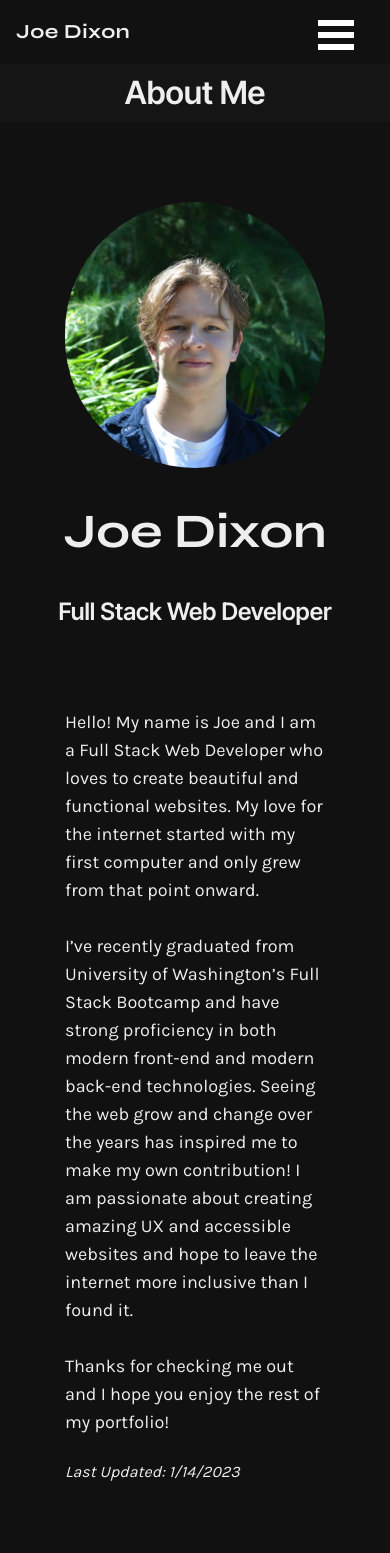
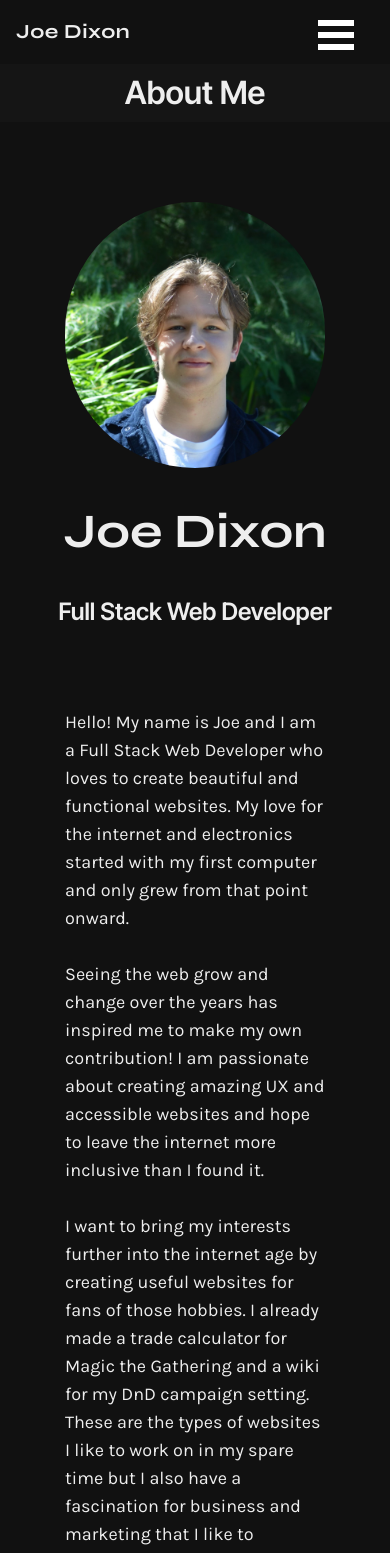
Before and after one commit to joerdixon/my-portfolio-2, a React (Create React App) app: page / in a window 390 px wide. Shown: the top 1553 px of the page. Built offline with nearby package versions, Linux system fonts and the light colour scheme.

Commit message:
about section rewrite and new animation speeds

```diff
--- a/src/components/Navbar/Header.jsx
+++ b/src/components/Navbar/Header.jsx
@@ -28,12 +28,12 @@ function Header(props) {
             {/* TODO: Add theme picker here. */}
             {/* Contact Links */}
             <ul className='footer-links hidden w-full md:flex justify-evenly items-center'>
+                {/* Gmail */}
+                <a className="transition-transform-colors hover:bg-gm-red hover:-translate-y-1 duration-500 rounded-full" href="mailto:joseph35dixon@gmail.com" target='_blank' rel="noreferrer" name="Link to create and send an email."><img className="contactlink" src={gmsvg} alt="Mail logo." /></a>
                 {/* Linked In */}
                 <a className="transition-transform-colors hover:bg-li-blue hover:-translate-y-1 duration-500 rounded-full" href="https://www.linkedin.com/in/joerdixon/" target='_blank' rel="noreferrer" name="Link to Joe's LinkedIn"><img className="contactlink" src={lisvg} alt="LinkedIn logo" /></a>
                 {/* GitHub */}
                 <a className="transition-transform-colors hover:bg-gh-grey hover:-translate-y-1 duration-500 rounded-full" href="https://github.com/joerdixon" target='_blank' rel="noreferrer" name="Link to Joe's GitHub Profile"><img className="contactlink" src={ghsvg} alt="GitHub logo" /></a>
-                {/* Gmail */}
-                <a className="transition-transform-colors hover:bg-gm-red hover:-translate-y-1 duration-500 rounded-full" href="mailto:joseph35dixon@gmail.com" target='_blank' rel="noreferrer" name="Link to create and send an email."><img className="contactlink" src={gmsvg} alt="Mail logo." /></a>
             </ul>
         </div>
     )
--- a/src/components/Page/Pages/About.jsx
+++ b/src/components/Page/Pages/About.jsx
@@ -18,9 +18,8 @@ function About(props) {
             <div className='flex flex-col justify-between items-center overflow-y-auto overflow-x-hidden'>
                 <div className='flex flex-col-reverse md:flex-row justify-evenly items-center mt-20'>
                     <div className='flex flex-col justify-evenly items-center md:items-start h-full'>
-                        {/* TODO: Add gradient */}
-                        {/* TODO: Looks derpy on mobile */}
                         <h1 className='md:text-6xl text-5xl font-display m-10 md:m-0 md:animate-slideX2'>Joe Dixon</h1>
+                        {/* TODO: Gradient Here */}
                         <h2 className='md:text-3xl text-2xl font-heading md:animate-slideX3'>Full Stack Web Developer</h2>
                     </div>
                     <div className='w-2/3 md:w-1/4 flex justify-around md:animate-slideX3'>
@@ -30,13 +29,18 @@ function About(props) {
                 </div>
                 {/* TODO: Add highlighting and emphasis to certain words. */}
                 <div className='w-2/3 mt-20 mb-20 md:animate-slideX3'>
-                    <p className='text-left text-lg md:text-2xl w-full font-main'>Hello! My name is Joe and I am a Full Stack Web Developer who loves to create beautiful and functional websites. My love for the internet started with my first computer and only grew from that point onward. <br /><br />
-
-                        I’ve recently graduated from University of Washington’s Full Stack Bootcamp and have strong proficiency in both modern front-end and modern back-end technologies. Seeing the web grow and change over the years has inspired me to make my own contribution! I am passionate about creating amazing UX and accessible websites and hope to leave the internet more inclusive than I found it. <br /><br />
-
-                        Thanks for checking me out and I hope you enjoy the rest of my portfolio!
+                    <p className='text-left text-lg md:text-2xl w-full font-main'>
+                    Hello! My name is Joe and I am a Full Stack Web Developer who loves to create beautiful and functional websites. My love for the internet and electronics started with my first computer and only grew from that point onward.
+                    <br /><br />
+                    Seeing the web grow and change over the years has inspired me to make my own contribution! I am passionate about creating amazing UX and accessible websites and hope to leave the internet more inclusive than I found it.
+                    <br /><br />
+                    I want to bring my interests further into the internet age by creating useful websites for fans of those hobbies. I already made a trade calculator for Magic the Gathering and a wiki for my DnD campaign setting. These are the types of websites I like to work on in my spare time but I also have a fascination for business and marketing that I like to excercise when building up someone elses brand.
+                    <br /><br />
+                    Thanks for checking me out and I hope you enjoy the rest of my portfolio!
                     </p>
                     <br />
+                    <br />
+                    {/* Last Updated Section */}
                     <p className='italic'>Last Updated: 1/14/2023</p>
                 </div>
             </div>
--- a/tailwind.config.js
+++ b/tailwind.config.js
@@ -31,6 +31,8 @@ module.exports = {
         'slideX': 'slideX .3s ease-out',
         'slideX2': 'slideX .5s ease-out',
         'slideX3': 'slideX .7s ease-out',
+        'slideX4': 'slideX .9s ease-out',
+        'slideX5': 'slideX 1.1s ease-out',
       },
       keyframes: {
         slideX: {
```
